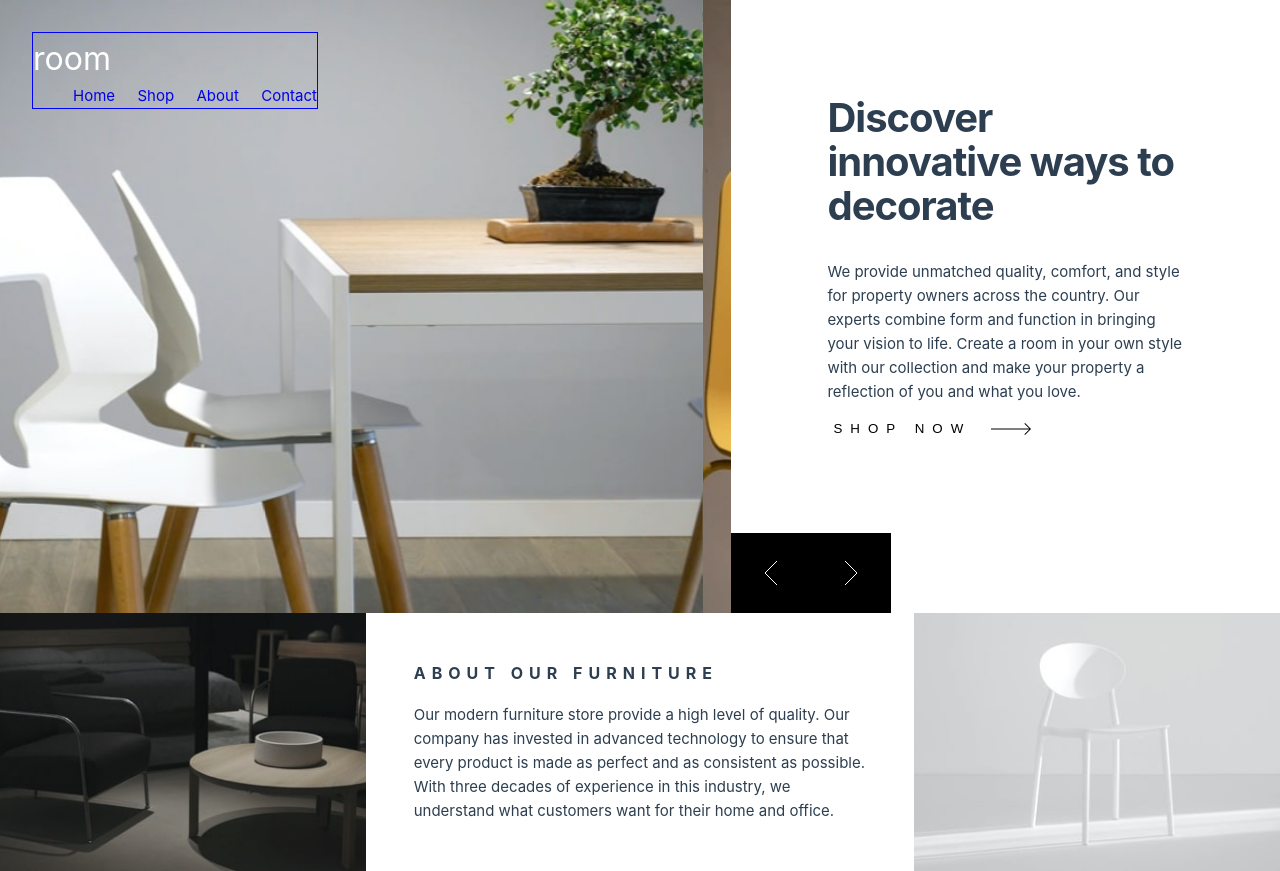
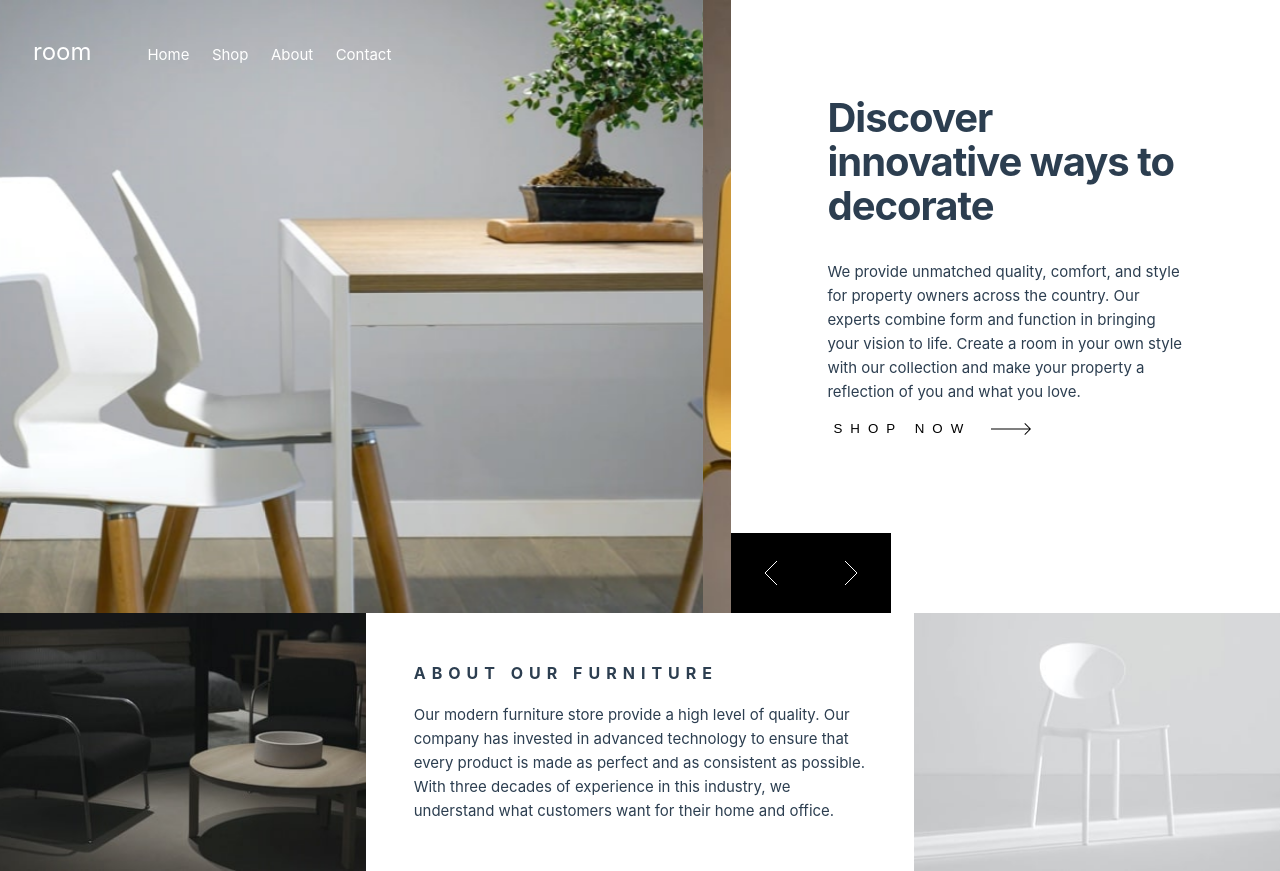
Before and after one commit to Annalisa11/room-homepage, a Vue app: page / in a window 1280 px wide. Built offline with nearby package versions, Linux system fonts and the light colour scheme.

Commit message:
fixed menu styles

```diff
--- a/src/components/GalleryMenu.vue
+++ b/src/components/GalleryMenu.vue
@@ -49,6 +49,7 @@ console.log('navOpen: ', navOpen)
     <header>
       <!-- Mobile Menu -->
       <div id="mobile-menu" class="show-on-mobile">
+        <div class="nav__container">
           <button
             class="nav__menu-btn"
             v-on:click="navOpen = !navOpen"
@@ -61,6 +62,7 @@ console.log('navOpen: ', navOpen)
               <CloseIcon class="nav__icon nav__icon--close" v-show="navOpen" />
             </transition>
           </button>
+          <a href="#" class="nav__logo">room</a>
           <transition name="translateX">
             <nav v-show="navOpen" class="nav">
               <div class="nav__wrapper">
@@ -75,9 +77,11 @@ console.log('navOpen: ', navOpen)
             </nav>
           </transition>
         </div>
+      </div>
 
       <!-- Desktop Menu -->
       <div id="desktop-menu" class="show-on-desktop">
+        <div class="nav__container">
           <a href="#" class="nav__logo">room</a>
           <nav class="nav">
             <ul class="nav__items">
@@ -85,10 +89,11 @@ console.log('navOpen: ', navOpen)
                 <a href="#" @click="navigateToSlide(index)" class="nav__link">
                   {{ navItem }}
                 </a>
-              <div class="nav__border"></div>
+                <div class="nav__border link"></div>
               </li>
             </ul>
           </nav>
+        </div>
       </div>
     </header>
 
@@ -121,18 +126,16 @@ console.log('navOpen: ', navOpen)
   }
 }
 
-header {
+.nav__container {
   display: flex;
-  align-items: baseline;
   color: white;
   position: relative;
   z-index: 100;
+}
 
 .nav__logo {
-    font-size: xx-large;
-    margin-right: 1rem;
+  font-size: x-large;
   color: white;
-  }
 }
 
 .swiper {
@@ -141,6 +144,14 @@ header {
 }
 
 #desktop-menu {
+  .nav__container {
+    align-items: baseline;
+  }
+
+  .nav__logo {
+    margin-right: 1rem;
+  }
+
   .nav {
     &__items {
       display: flex;
@@ -160,6 +171,7 @@ header {
 
       .nav__link {
         text-decoration: none;
+        color: white;
       }
     }
 
@@ -174,6 +186,18 @@ header {
 
 // Mobile Menu Styles
 #mobile-menu {
+  .nav__container {
+    align-items: center;
+  }
+
+  .nav__logo {
+    display: flex;
+    width: 100%;
+    margin-right: 50px;
+    justify-content: center;
+    align-items: center;
+  }
+
   .nav {
     background: white;
     position: fixed;
@@ -184,7 +208,7 @@ header {
 
     &__wrapper {
       background-color: white;
-      padding: 50px;
+      padding: 2rem;
       padding-left: 0;
       display: flex;
       justify-content: flex-end;
@@ -192,8 +216,8 @@ header {
 
     &__menu-btn {
       display: flex;
-      width: 50px;
-      height: 50px;
+      width: 40px;
+      height: 40px;
       border: none;
       background-color: transparent;
       position: relative;
@@ -204,6 +228,7 @@ header {
 
       .nav__icon {
         position: absolute;
+        height: inherit;
       }
     }
 
```
Also changed, not shown: src/assets/images/icon-close.svg, src/assets/images/icon-hamburger.svg. Lines whose indentation alone changed are shown as unchanged.
